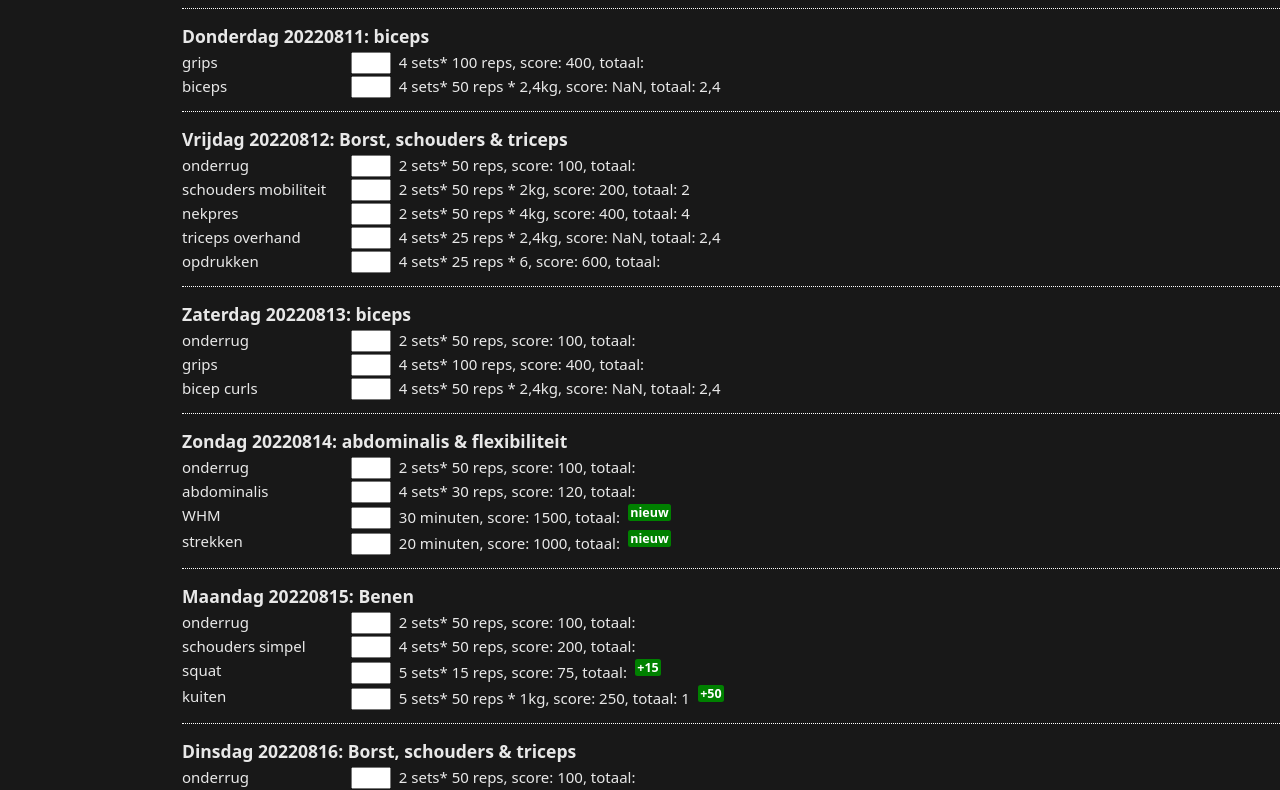
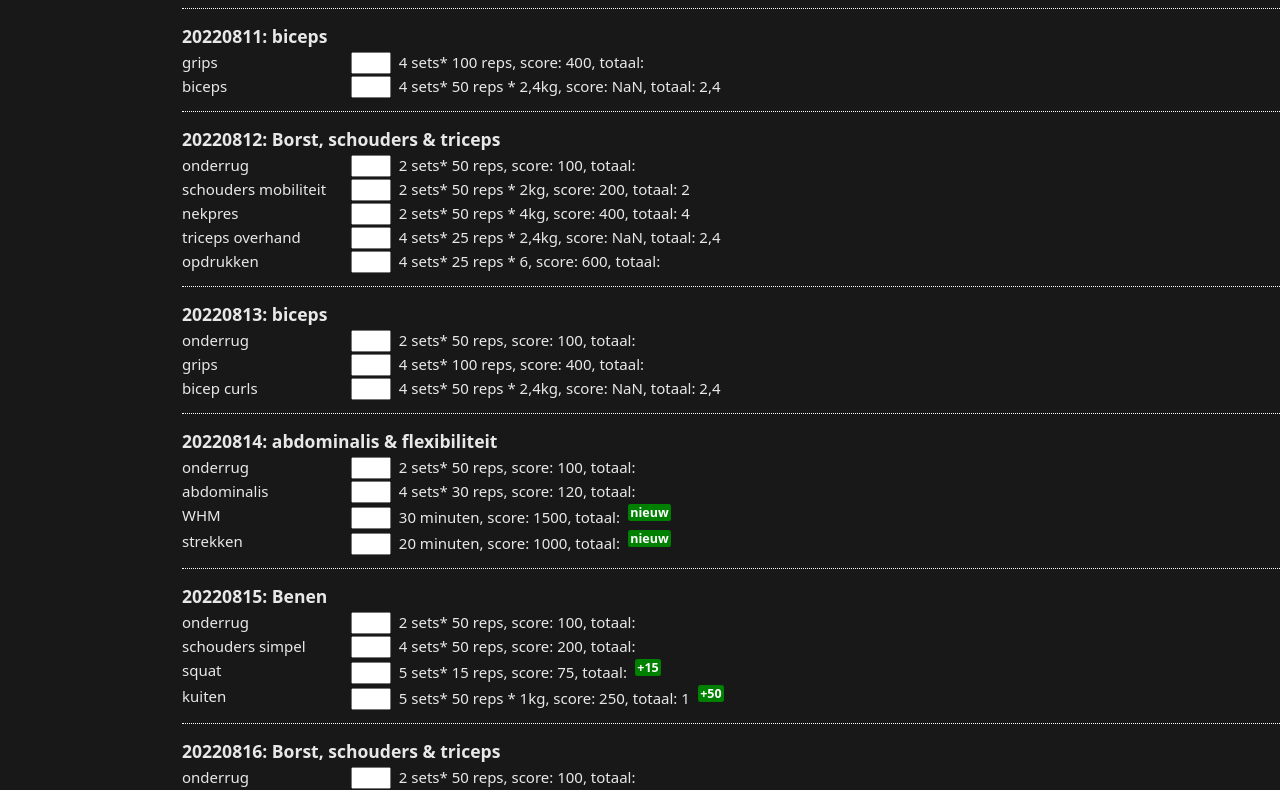
Before and after one commit to ckdev88/ARCHIVE-dagtaak, a Vue app: page / in a window 1280 px wide. Shown: the part 1020-1810 px from the top of the page. Built offline with nearby package versions, Linux system fonts and the light colour scheme.

Commit message:
remove day name

```diff
--- a/src/components/Workout/WorkoutBody.vue
+++ b/src/components/Workout/WorkoutBody.vue
@@ -8,7 +8,7 @@ export default {
 			itemList: [
 				{
 					datum: 20220808,
-					dag: 'maandag',
+
 					oefeningen: [
 						{ oefening: 'onderrug', sets: 2, reps: 50 },
 						{ oefening: 'schouders simpel', sets: 4, reps: 50 },
@@ -18,7 +18,7 @@ export default {
 				},
 				{
 					datum: 20220809,
-					dag: 'dinsdag',
+
 					oefeningen: [
 						{ oefening: 'onderrug', reps: 50, sets: 2 },
 						{
@@ -32,7 +32,7 @@ export default {
 				},
 				{
 					datum: 20220810,
-					dag: 'woensdag',
+
 					beschrijving: 'Benen',
 					oefeningen: [
 						{ oefening: 'onderrug', reps: 50, sets: 2 },
@@ -43,7 +43,7 @@ export default {
 				},
 				{
 					datum: 20220811,
-					dag: 'donderdag',
+
 					beschrijving: 'biceps',
 					oefeningen: [
 						{ oefening: 'grips', reps: 100, sets: 4 },
@@ -52,7 +52,7 @@ export default {
 				},
 				{
 					datum: 20220812,
-					dag: 'vrijdag',
+
 					beschrijving: 'Borst, schouders & triceps',
 					oefeningen: [
 						{ oefening: 'onderrug', reps: 50, sets: 2 },
@@ -64,7 +64,7 @@ export default {
 				},
 				{
 					datum: 20220813,
-					dag: 'zaterdag',
+
 					beschrijving: 'biceps',
 					oefeningen: [
 						{ oefening: 'onderrug', reps: 50, sets: 2 },
@@ -74,7 +74,7 @@ export default {
 				},
 				{
 					datum: 20220814,
-					dag: 'zondag',
+
 					beschrijving: 'abdominalis & flexibiliteit',
 					oefeningen: [
 						{ oefening: 'onderrug', reps: 50, sets: 2 },
@@ -85,7 +85,7 @@ export default {
 				},
 				{
 					datum: 20220815,
-					dag: 'maandag',
+
 					beschrijving: 'Benen',
 					oefeningen: [
 						{ oefening: 'onderrug', reps: 50, sets: 2 },
@@ -102,7 +102,7 @@ export default {
 				},
 				{
 					datum: 20220816,
-					dag: 'dinsdag',
+
 					beschrijving: 'Borst, schouders & triceps',
 					oefeningen: [
 						{ oefening: 'onderrug', reps: 50, sets: 2 },
@@ -126,7 +126,7 @@ export default {
 				},
 				{
 					datum: 20220817,
-					dag: 'woensdag',
+
 					beschrijving: 'Biceps & rug',
 					oefeningen: [
 						{ oefening: 'onderrug', reps: 50, sets: 2 },
@@ -156,7 +156,7 @@ export default {
 				},
 				{
 					datum: 20220818,
-					dag: 'donderdag',
+
 					beschrijving: 'Buik & flexibiliteit',
 					oefeningen: [
 						{ oefening: 'onderrug', reps: 50, sets: 2 },
@@ -167,7 +167,7 @@ export default {
 				},
 				{
 					datum: 20220819,
-					dag: 'vrijdag',
+
 					beschrijving: 'Benen',
 					oefeningen: [
 						{ oefening: 'onderrug', reps: 50, sets: 2 },
@@ -184,7 +184,7 @@ export default {
 				},
 				{
 					datum: 20220819 - 2,
-					dag: 'vrijdag (2)',
+
 					beschrijving: 'Borst, schouders & triceps',
 					oefeningen: [
 						{ oefening: 'onderrug', reps: 50, sets: 2 },
@@ -208,7 +208,7 @@ export default {
 				},
 				{
 					datum: 20220820,
-					dag: 'zaterdag',
+
 					beschrijving: 'Buik & flexibiliteit',
 					oefeningen: [
 						{ oefening: 'onderrug', reps: 50, sets: 2 },
@@ -219,12 +219,12 @@ export default {
 				},
 				{
 					datum: 20220821,
-					dag: 'zondag',
+
 					beschrijving: 'vrij',
 				},
 				{
 					datum: 20220822,
-					dag: 'maandag',
+
 					beschrijving: 'Biceps & rug',
 					oefeningen: [
 						{ oefening: 'onderrug', reps: 50, sets: 2 },
@@ -254,7 +254,7 @@ export default {
 				},
 				{
 					datum: 20220823,
-					dag: 'dinsdag',
+
 					beschrijving: 'Benen',
 					oefeningen: [
 						{ oefening: 'onderrug', reps: 50, sets: 2 },
@@ -271,7 +271,7 @@ export default {
 				},
 				{
 					datum: 20220823 - 2,
-					dag: 'dinsdag (2)',
+
 					beschrijving: 'Buik & flexibiliteit',
 					oefeningen: [
 						{ oefening: 'onderrug', reps: 50, sets: 2 },
@@ -287,7 +287,7 @@ export default {
 				},
 				{
 					datum: 20220823 - 3,
-					dag: 'dinsdag (3)',
+
 					beschrijving: 'Borst, schouders & triceps',
 					oefeningen: [
 						{ oefening: 'onderrug', reps: 50, sets: 2 },
@@ -299,7 +299,7 @@ export default {
 				},
 				{
 					datum: 20220824,
-					dag: 'woensdag',
+
 					beschrijving: 'Concentratie',
 					oefeningen: [
 						{ oefening: 'onderrug', reps: 50, sets: 2 },
@@ -309,7 +309,7 @@ export default {
 				},
 				{
 					datum: 20220825,
-					dag: 'donderdag',
+
 					beschrijving: 'Concentratie',
 					oefeningen: [
 						{ oefening: 'onderrug', reps: 50, sets: 2 },
@@ -319,7 +319,7 @@ export default {
 				},
 				{
 					datum: 20220826,
-					dag: 'vrijdag',
+
 					beschrijving: 'Buik & flexibiliteit',
 					oefeningen: [
 						{ oefening: 'onderrug', reps: 50, sets: 2 },
@@ -330,7 +330,7 @@ export default {
 				},
 				{
 					datum: 20220827,
-					dag: 'zaterdag',
+
 					beschrijving: 'Biceps & rug',
 					oefeningen: [
 						{ oefening: 'onderrug', reps: 50, sets: 2 },
@@ -348,7 +348,7 @@ export default {
 				},
 				{
 					datum: 20220828,
-					dag: 'zondag',
+
 					beschrijving: 'Concentratie',
 					oefeningen: [
 						{ oefening: 'onderrug', reps: 50, sets: 2 },
@@ -358,7 +358,7 @@ export default {
 				},
 				{
 					datum: 20220828 - 2,
-					dag: 'zondag (2)',
+
 					beschrijving: 'Benen',
 					oefeningen: [
 						{ oefening: 'onderrug', reps: 50, sets: 2 },
@@ -381,7 +381,7 @@ export default {
 				},
 				{
 					datum: 20220829,
-					dag: 'maandag',
+
 					beschrijving: 'Buik & flexibiliteit',
 					oefeningen: [
 						{ oefening: 'WHM', minuten: 25 },
@@ -398,7 +398,7 @@ export default {
 				},
 				{
 					datum: 20220829 - 2,
-					dag: 'maandag (2)',
+
 					beschrijving: 'Borst, schouders & triceps',
 					oefeningen: [
 						{ oefening: 'onderrug', reps: 50, sets: 2 },
@@ -410,7 +410,7 @@ export default {
 				},
 				{
 					datum: 20220930,
-					dag: 'dinsdag',
+
 					beschrijving: 'Concentratie',
 					oefeningen: [
 						{ oefening: 'onderrug', reps: 50, sets: 2 },
@@ -420,7 +420,7 @@ export default {
 				},
 				{
 					datum: 20220831,
-					dag: 'woensdag',
+
 					beschrijving: 'Biceps & rug',
 					oefeningen: [
 						{ oefening: 'onderrug', reps: 50, sets: 2 },
@@ -444,7 +444,7 @@ export default {
 				},
 				{
 					datum: 20220901,
-					dag: 'donderdag',
+
 					beschrijving: 'Concentratie',
 					oefeningen: [
 						{ oefening: 'onderrug', reps: 50, sets: 2 },
@@ -454,7 +454,7 @@ export default {
 				},
 				{
 					datum: 20220902,
-					dag: 'vrijdag',
+
 					beschrijving: 'Benen',
 					oefeningen: [
 						{ oefening: 'onderrug', reps: 50, sets: 2 },
@@ -477,7 +477,7 @@ export default {
 				},
 				{
 					datum: 20220902 - 2,
-					dag: 'vrijdag (2)',
+
 					beschrijving: 'Buik & flexibiliteit',
 					oefeningen: [
 						{ oefening: 'WHM', minuten: 25 },
@@ -489,7 +489,7 @@ export default {
 				},
 				{
 					datum: 20220903,
-					dag: 'zaterdag',
+
 					beschrijving: 'Borst, schouders & triceps',
 					oefeningen: [
 						{ oefening: 'onderrug', reps: 50, sets: 2 },
@@ -501,7 +501,7 @@ export default {
 				},
 				{
 					datum: 20220904,
-					dag: 'zondag',
+
 					beschrijving: 'Biceps & rug',
 					oefeningen: [
 						{ oefening: 'WHM', minuten: 25 },
@@ -521,7 +521,7 @@ export default {
 				},
 				{
 					datum: 20220905,
-					dag: 'maandag',
+
 					beschrijving: 'Buik & flexibiliteit',
 					oefeningen: [
 						{ oefening: 'WHM', minuten: 25 },
@@ -538,7 +538,7 @@ export default {
 				},
 				{
 					datum: 20220906,
-					dag: 'dinsdag',
+
 					beschrijving: 'Benen',
 					oefeningen: [
 						{ oefening: 'WHM', minuten: 25 },
@@ -568,7 +568,7 @@ export default {
 				},
 				{
 					datum: 20220907,
-					dag: 'woensdag',
+
 					beschrijving: 'Buik & flexibiliteit',
 					oefeningen: [
 						{ oefening: 'WHM', minuten: 25 },
@@ -580,7 +580,7 @@ export default {
 				},
 				{
 					datum: 20220908,
-					dag: 'donderdag',
+
 					beschrijving: 'Borst, schouders & triceps',
 					oefeningen: [
 						{ oefening: 'WHM', minuten: 25 },
@@ -605,7 +605,7 @@ export default {
 				},
 				{
 					datum: 20220909,
-					dag: 'vrijdag',
+
 					beschrijving: 'Biceps & rug',
 					oefeningen: [
 						{ oefening: 'WHM', minuten: 25 },
@@ -644,7 +644,7 @@ export default {
 				},
 				{
 					datum: 20220910,
-					dag: 'zaterdag',
+
 					beschrijving: 'Buik & flexibiliteit',
 					oefeningen: [
 						{ oefening: 'WHM', minuten: 25 },
@@ -656,12 +656,12 @@ export default {
 				},
 				{
 					datum: 20220911,
-					dag: 'zondag',
+
 					beschrijving: 'vrij-ziek',
 				},
 				{
 					datum: 20220912,
-					dag: 'maandag',
+
 					beschrijving: 'zeer licht - ziek',
 					oefeningen: [
 						{ oefening: 'WHM', minuten: 25 },
@@ -672,22 +672,22 @@ export default {
 				},
 				{
 					datum: 20220913,
-					dag: 'dinsdag',
+
 					beschrijving: 'vrij-ziek',
 				},
 				{
 					datum: 20220914,
-					dag: 'woensdag',
+
 					beschrijving: 'vrij-ziek',
 				},
 				{
 					datum: 20220915,
-					dag: 'donderdag',
+
 					beschrijving: 'vrij-ziek',
 				},
 				{
 					datum: 20220916,
-					dag: 'vrijdag',
+
 					beschrijving: 'zeer licht - ziek',
 					oefeningen: [
 						{ oefening: 'onderrug', reps: 50, sets: 2 },
@@ -696,7 +696,7 @@ export default {
 				},
 				{
 					datum: 20220917,
-					dag: 'zaterdag',
+
 					beschrijving: 'zeer licht - ziek',
 					oefeningen: [
 						{ oefening: 'WHM', minuten: 25 },
@@ -706,7 +706,7 @@ export default {
 				},
 				{
 					datum: 20220918,
-					dag: 'zondag',
+
 					beschrijving: 'Borst, schouders & triceps',
 					oefeningen: [
 						{ oefening: 'WHM', minuten: 30 },
@@ -732,7 +732,7 @@ export default {
 				},
 				{
 					datum: 20220919,
-					dag: 'maandag',
+
 					beschrijving: 'Biceps & rug',
 					oefeningen: [
 						{ oefening: 'WHM', minuten: 25 },
@@ -772,7 +772,7 @@ export default {
 				},
 				{
 					datum: 20220920,
-					dag: 'dinsdag',
+
 					beschrijving: 'Buik & flexibiliteit',
 					oefeningen: [
 						{ oefening: 'WHM', minuten: 25 },
@@ -784,7 +784,7 @@ export default {
 				},
 				{
 					datum: 20220921,
-					dag: 'woensdag',
+
 					beschrijving: 'Benen',
 					oefeningen: [
 						{ oefening: 'WHM', minuten: 25 },
@@ -803,7 +803,7 @@ export default {
 				},
 				{
 					datum: 20220922,
-					dag: 'donderdag',
+
 					beschrijving: 'Borst, schouders & triceps',
 					oefeningen: [
 						{ oefening: 'WHM', minuten: 25 },
@@ -817,7 +817,7 @@ export default {
 				},
 				{
 					datum: 20220923,
-					dag: 'vrijdag',
+
 					beschrijving: 'Buik & flexibiliteit',
 					oefeningen: [
 						{ oefening: 'WHM', minuten: 25 },
@@ -835,7 +835,7 @@ export default {
 				},
 				{
 					datum: 20220924,
-					dag: 'zaterdag',
+
 					beschrijving: 'Biceps & rug',
 					oefeningen: [
 						{ oefening: 'WHM', minuten: 25 },
@@ -856,7 +856,7 @@ export default {
 				},
 				{
 					datum: 20220925,
-					dag: 'zondag',
+
 					beschrijving: 'Buik & flexibiliteit',
 					oefeningen: [
 						{ oefening: 'WHM', minuten: 25 },
@@ -868,7 +868,7 @@ export default {
 				},
 				{
 					datum: 20220926,
-					dag: 'maandag',
+
 					beschrijving: 'Benen',
 					oefeningen: [
 						{ oefening: 'WHM', minuten: 25 },
@@ -881,7 +881,7 @@ export default {
 				},
 				{
 					datum: 20220927,
-					dag: 'dinsdag',
+
 					beschrijving: 'Buik & flexibiliteit',
 					oefeningen: [
 						{ oefening: 'WHM', minuten: 25 },
@@ -893,7 +893,7 @@ export default {
 				},
 				{
 					datum: 20220928,
-					dag: 'woensdag',
+
 					beschrijving: 'Borst, schouders & triceps',
 					oefeningen: [
 						{ oefening: 'WHM', minuten: 25 },
@@ -907,7 +907,7 @@ export default {
 				},
 				{
 					datum: 20220929,
-					dag: 'donderdag',
+
 					beschrijving: 'Biceps & rug',
 					oefeningen: [
 						{ oefening: 'WHM', minuten: 25 },
@@ -928,7 +928,7 @@ export default {
 				},
 				{
 					datum: 20220930,
-					dag: 'vrijdag',
+
 					beschrijving: 'Buik & flexibiliteit',
 					oefeningen: [
 						{ oefening: 'WHM', minuten: 25 },
@@ -940,7 +940,7 @@ export default {
 				},
 				{
 					datum: 20221014,
-					dag: 'vrijdag',
+
 					beschrijving: 'Biceps & rug & benen',
 					oefeningen: [
 						{ oefening: 'WHM', minuten: 25 },
@@ -955,7 +955,7 @@ export default {
 				},
 				{
 					datum: 20221015,
-					dag: 'zaterdag',
+
 					beschrijving: 'Rug, borst & benen',
 					oefeningen: [
 						{ oefening: 'onderrug', reps: 50, sets: 2 },
@@ -972,7 +972,7 @@ export default {
 				},
 				{
 					datum: 20221016,
-					dag: 'zondag',
+
 					beschrijving: 'Borst & benen',
 					oefeningen: [
 						{ oefening: 'onderrug', reps: 50, sets: 2 },
@@ -982,7 +982,7 @@ export default {
 				},
 				{
 					datum: 20221017,
-					dag: 'maandag',
+
 					beschrijving: 'Borst & benen',
 					oefeningen: [
 						{ oefening: 'onderrug', reps: 50, sets: 2 },
@@ -994,7 +994,7 @@ export default {
 				},
 				{
 					datum: 20221018,
-					dag: 'dinsdag',
+
 					beschrijving: 'Biceps & rug & benen',
 					oefeningen: [
 						{ oefening: 'WHM', minuten: 25 },
@@ -1009,7 +1009,7 @@ export default {
 				},
 				{
 					datum: 20221103,
-					dag: 'donderdag',
+
 					beschrijving: 'Biceps',
 					oefeningen: [
 						{ oefening: 'onderrug', reps: 50, sets: 2 },
@@ -1022,7 +1022,7 @@ export default {
 				},
 				{
 					datum: 20221104,
-					dag: 'vrijdag',
+
 					beschrijving: 'Abs',
 					oefeningen: [
 						{ oefening: 'onderrug', reps: 50, sets: 2 },
@@ -1034,7 +1034,7 @@ export default {
 				},
 				{
 					datum: 20221105,
-					dag: 'zaterdag',
+
 					beschrijving: 'Borst',
 					oefeningen: [
 						{ oefening: 'onderrug', reps: 50, sets: 2 },
@@ -1046,7 +1046,7 @@ export default {
 				},
 				{
 					datum: 20221106,
-					dag: 'zondag',
+
 					beschrijving: 'Schouders & benen',
 					oefeningen: [
 						{ oefening: 'onderrug', reps: 50, sets: 2 },
@@ -1077,7 +1077,7 @@ export default {
 				},
 				{
 					datum: 20221201,
-					dag: 'donderdag', // TODO: day should be dynamically derived from date int
+
 					beschrijving: 'Schouders & benen',
 					oefeningen: [
 						{ oefening: 'onderrug', reps: 50, sets: 2 },
@@ -1103,7 +1103,7 @@ export default {
 				},
 				{
 					datum: 20221202,
-					dag: 'vrijdag',
+
 					beschrijving: 'Biceps & rug & benen',
 					oefeningen: [
 						{ oefening: 'onderrug', reps: 50, sets: 2 },
@@ -1115,7 +1115,7 @@ export default {
 				},
 				{
 					datum: 20221226,
-					dag: 'maandag',
+
 					beschrijving: 'Biceps & rug & benen',
 					oefeningen: [
 						{ oefening: 'onderrug', reps: 50, sets: 2 },
@@ -1126,7 +1126,7 @@ export default {
 				},
 				{
 					datum: 20221226,
-					dag: 'maandag',
+
 					beschrijving: 'Biceps & rug & benen',
 					oefeningen: [
 						{ oefening: 'onderrug', reps: 50, sets: 2 },
@@ -1137,7 +1137,7 @@ export default {
 				},
 				{
 					datum: 20230925,
-					dag: 'maandag',
+
 					beschrijving: '',
 					oefeningen: [
 						{
@@ -1154,7 +1154,7 @@ export default {
 				},
 				{
 					datum: 20230926,
-					dag: 'dinsdag',
+
 					beschrijving: '',
 					oefeningen: [
 						{
--- a/src/components/Workout/WorkoutBodyItem.vue
+++ b/src/components/Workout/WorkoutBodyItem.vue
@@ -24,7 +24,7 @@ export default {
 <template >
 	<div :class="getWorkoutClassList(getCurrentDateInt(), item.datum)" :id="'workout-' + item.datum">
 		<h3>
-			{{ item.dag }} <span class="datum">{{ item.datum }}</span><span v-if="item.beschrijving">: {{
+			<span class="datum">{{ item.datum }}</span><span v-if="item.beschrijving">: {{
 				item.beschrijving
 			}}</span><a :name="'workout-' + item.datum"></a>
 		</h3>
```
